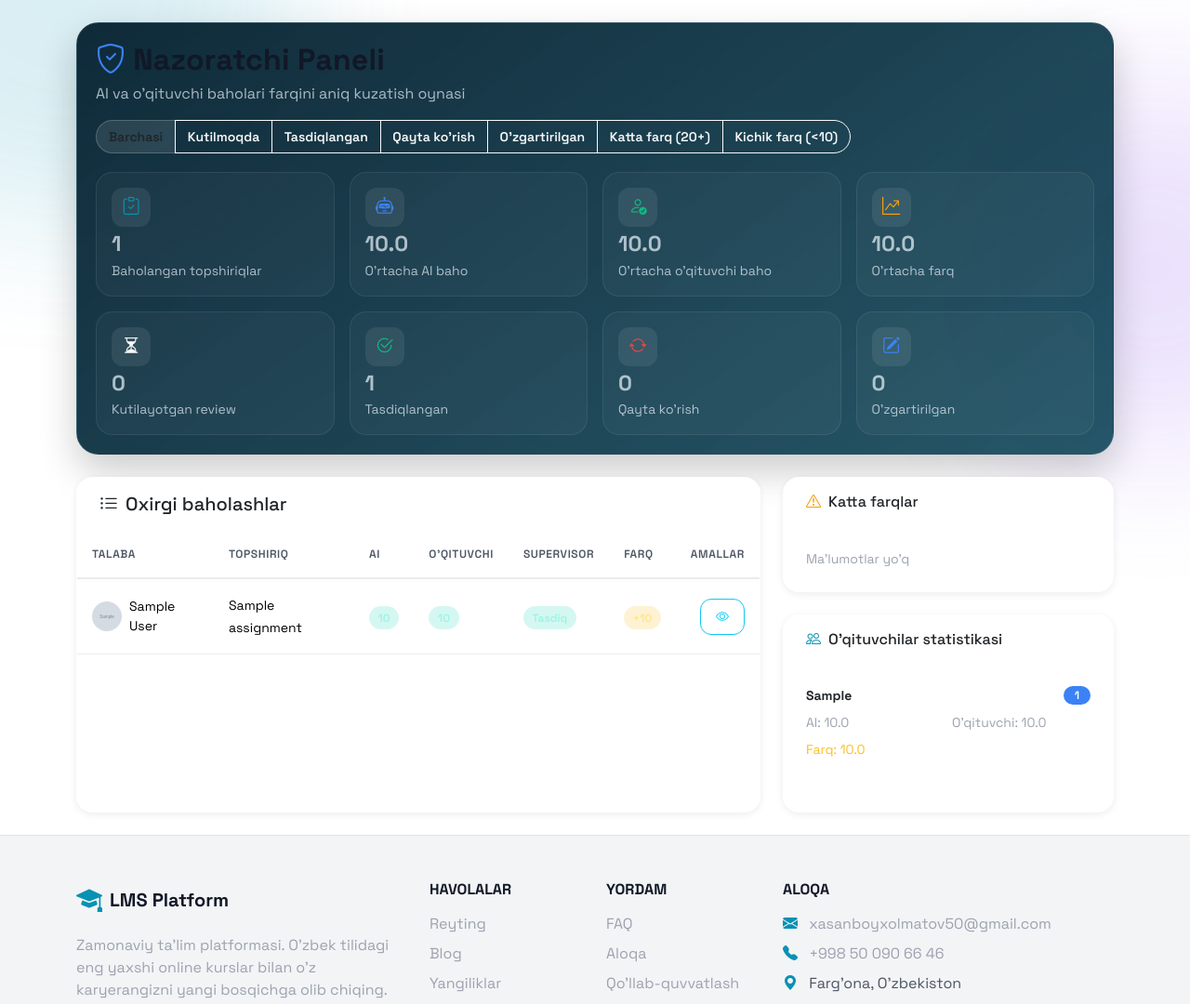
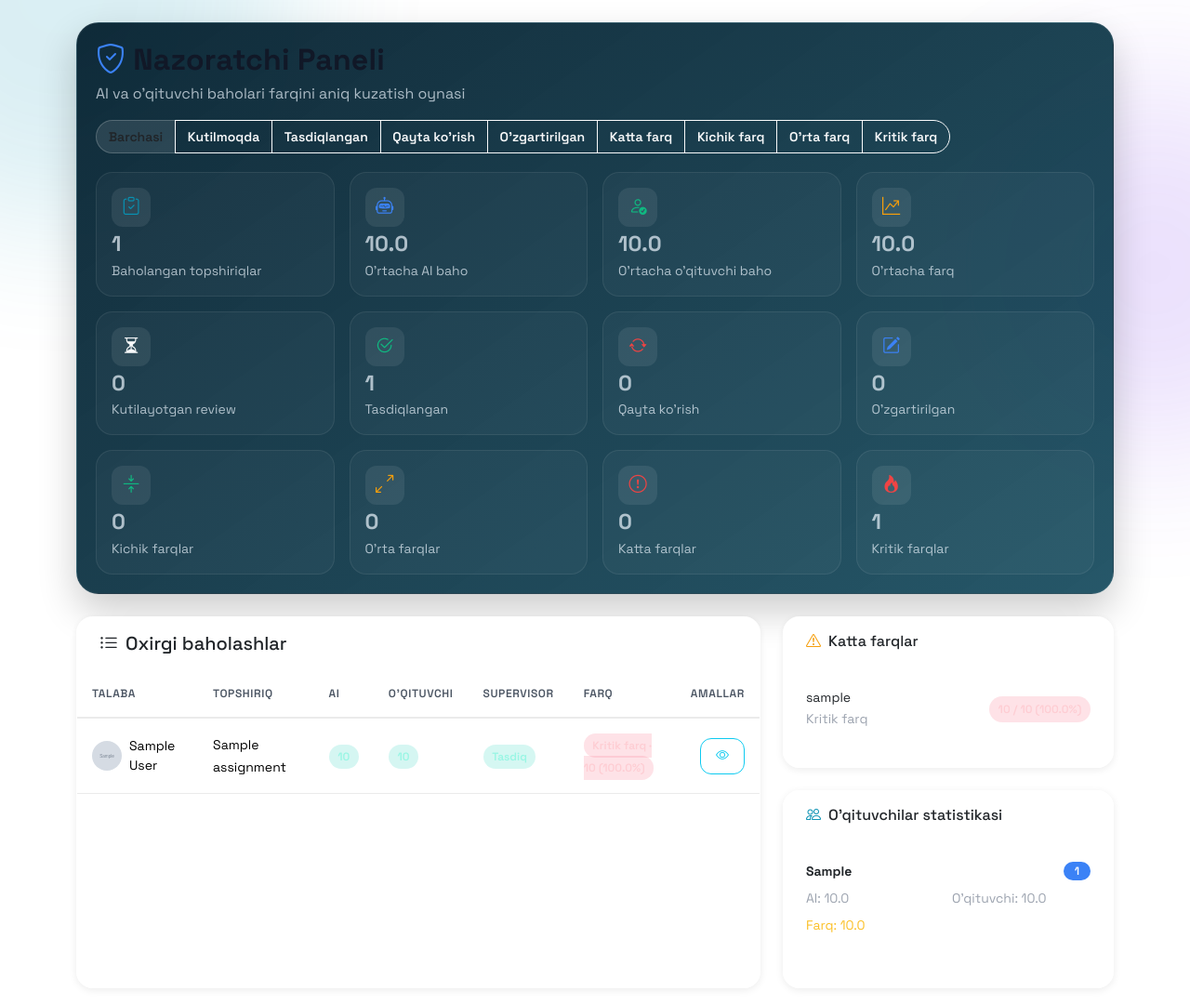
Before and after one commit to bitiruv2213-pixel/BMi, a Django app: page /supervisor/dashboard/ in a window 1280 px wide. Shown: the part 73-1153 px from the top of the page at 93% size. Run offline with Django 5.2, Linux system fonts and the light colour scheme; a user stored in the database is signed in; tables that the repository leaves empty hold one stand-in row (values such as "Sample post"); grey boxes marked "Sample" are stand-in pictures.

Commit message:
Refine supervisor difference analysis

```diff
--- a/courses/views.py
+++ b/courses/views.py
@@ -2105,69 +2105,128 @@ def supervisor_dashboard(request):
     if not _require_supervisor(request):
         return redirect('dashboard')
 
-    base_recommendations = AIGradeRecommendation.objects.filter(is_reviewed=True).select_related(
+    base_queryset = AIGradeRecommendation.objects.filter(is_reviewed=True).select_related(
         'submission',
         'submission__student',
         'submission__assignment',
         'submission__assignment__lesson__course__teacher'
     ).order_by('-reviewed_at')
-    recommendations = base_recommendations
+    base_recommendations = list(base_queryset)
+    recommendations = list(base_recommendations)
 
     # Statistika
-    total_graded = base_recommendations.count()
-    avg_ai_score = base_recommendations.aggregate(avg=Avg('ai_score'))['avg'] or 0
-    avg_teacher_score = base_recommendations.aggregate(avg=Avg('teacher_score'))['avg'] or 0
-    avg_difference = base_recommendations.aggregate(avg=Avg('score_difference'))['avg'] or 0
-    pending_reviews = base_recommendations.filter(
-        supervisor_status=AIGradeRecommendation.SUPERVISOR_STATUS_PENDING
-    ).count()
-    approved_reviews = base_recommendations.filter(
-        supervisor_status=AIGradeRecommendation.SUPERVISOR_STATUS_APPROVED
-    ).count()
-    flagged_reviews = base_recommendations.filter(
-        supervisor_status=AIGradeRecommendation.SUPERVISOR_STATUS_NEEDS_REVIEW
-    ).count()
-    overridden_reviews = base_recommendations.filter(
-        supervisor_status=AIGradeRecommendation.SUPERVISOR_STATUS_OVERRIDDEN
-    ).count()
-
-    # Katta farq bo'lgan topshiriqlar
-    large_differences = base_recommendations.filter(score_difference__gte=20).order_by('-score_difference')[:10]
+    total_graded = len(base_recommendations)
+    avg_ai_score = sum(rec.ai_score for rec in base_recommendations) / total_graded if total_graded else 0
+    avg_teacher_score = (
+        sum((rec.teacher_score or 0) for rec in base_recommendations) / total_graded if total_graded else 0
+    )
+    avg_difference = sum(rec.score_difference for rec in base_recommendations) / total_graded if total_graded else 0
+    pending_reviews = sum(
+        1 for rec in base_recommendations
+        if rec.supervisor_status == AIGradeRecommendation.SUPERVISOR_STATUS_PENDING
+    )
+    approved_reviews = sum(
+        1 for rec in base_recommendations
+        if rec.supervisor_status == AIGradeRecommendation.SUPERVISOR_STATUS_APPROVED
+    )
+    flagged_reviews = sum(
+        1 for rec in base_recommendations
+        if rec.supervisor_status == AIGradeRecommendation.SUPERVISOR_STATUS_NEEDS_REVIEW
+    )
+    overridden_reviews = sum(
+        1 for rec in base_recommendations
+        if rec.supervisor_status == AIGradeRecommendation.SUPERVISOR_STATUS_OVERRIDDEN
+    )
+    small_differences = sum(1 for rec in base_recommendations if rec.difference_level == AIGradeRecommendation.DIFFERENCE_LEVEL_SMALL)
+    medium_differences = sum(1 for rec in base_recommendations if rec.difference_level == AIGradeRecommendation.DIFFERENCE_LEVEL_MEDIUM)
+    large_differences_count = sum(1 for rec in base_recommendations if rec.difference_level == AIGradeRecommendation.DIFFERENCE_LEVEL_LARGE)
+    critical_differences = sum(1 for rec in base_recommendations if rec.difference_level == AIGradeRecommendation.DIFFERENCE_LEVEL_CRITICAL)
+
+    # Har bir baho uchun max_score ga nisbatan individual farq tahlili
+    large_differences = [
+        rec for rec in base_recommendations
+        if rec.difference_level in {
+            AIGradeRecommendation.DIFFERENCE_LEVEL_LARGE,
+            AIGradeRecommendation.DIFFERENCE_LEVEL_CRITICAL,
+        }
+    ][:10]
 
     # O'qituvchilar bo'yicha statistika
-    teacher_stats = base_recommendations.values(
-        'submission__assignment__lesson__course__teacher__username',
-        'submission__assignment__lesson__course__teacher__first_name',
-        'submission__assignment__lesson__course__teacher__last_name',
-    ).annotate(
-        total=Count('id'),
-        avg_diff=Avg('score_difference'),
-        avg_ai=Avg('ai_score'),
-        avg_teacher=Avg('teacher_score')
-    ).order_by('-avg_diff')[:10]
+    teacher_map = {}
+    for rec in base_recommendations:
+        teacher = rec.submission.assignment.lesson.course.teacher
+        key = teacher.username
+        if key not in teacher_map:
+            teacher_map[key] = {
+                'submission__assignment__lesson__course__teacher__username': teacher.username,
+                'submission__assignment__lesson__course__teacher__first_name': teacher.first_name,
+                'submission__assignment__lesson__course__teacher__last_name': teacher.last_name,
+                'total': 0,
+                'sum_diff': 0,
+                'sum_ai': 0,
+                'sum_teacher': 0,
+            }
+        teacher_map[key]['total'] += 1
+        teacher_map[key]['sum_diff'] += rec.score_difference
+        teacher_map[key]['sum_ai'] += rec.ai_score
+        teacher_map[key]['sum_teacher'] += rec.teacher_score or 0
+
+    teacher_stats = []
+    for stat in teacher_map.values():
+        total = stat['total'] or 1
+        teacher_stats.append({
+            **stat,
+            'avg_diff': stat['sum_diff'] / total,
+            'avg_ai': stat['sum_ai'] / total,
+            'avg_teacher': stat['sum_teacher'] / total,
+        })
+    teacher_stats = sorted(teacher_stats, key=lambda item: item['avg_diff'], reverse=True)[:10]
 
     # Filter
     filter_type = request.GET.get('filter')
     if filter_type == 'high_difference':
-        recommendations = recommendations.filter(score_difference__gte=20)
+        recommendations = [
+            rec for rec in recommendations
+            if rec.difference_level in {
+                AIGradeRecommendation.DIFFERENCE_LEVEL_LARGE,
+                AIGradeRecommendation.DIFFERENCE_LEVEL_CRITICAL,
+            }
+        ]
     elif filter_type == 'low_difference':
-        recommendations = recommendations.filter(score_difference__lt=10)
+        recommendations = [
+            rec for rec in recommendations
+            if rec.difference_level == AIGradeRecommendation.DIFFERENCE_LEVEL_SMALL
+        ]
+    elif filter_type == 'medium_difference':
+        recommendations = [
+            rec for rec in recommendations
+            if rec.difference_level == AIGradeRecommendation.DIFFERENCE_LEVEL_MEDIUM
+        ]
+    elif filter_type == 'critical_difference':
+        recommendations = [
+            rec for rec in recommendations
+            if rec.difference_level == AIGradeRecommendation.DIFFERENCE_LEVEL_CRITICAL
+        ]
     elif filter_type == 'pending':
-        recommendations = recommendations.filter(
-            supervisor_status=AIGradeRecommendation.SUPERVISOR_STATUS_PENDING
-        )
+        recommendations = [
+            rec for rec in recommendations
+            if rec.supervisor_status == AIGradeRecommendation.SUPERVISOR_STATUS_PENDING
+        ]
     elif filter_type == 'approved':
-        recommendations = recommendations.filter(
-            supervisor_status=AIGradeRecommendation.SUPERVISOR_STATUS_APPROVED
-        )
+        recommendations = [
+            rec for rec in recommendations
+            if rec.supervisor_status == AIGradeRecommendation.SUPERVISOR_STATUS_APPROVED
+        ]
     elif filter_type == 'needs_review':
-        recommendations = recommendations.filter(
-            supervisor_status=AIGradeRecommendation.SUPERVISOR_STATUS_NEEDS_REVIEW
-        )
+        recommendations = [
+            rec for rec in recommendations
+            if rec.supervisor_status == AIGradeRecommendation.SUPERVISOR_STATUS_NEEDS_REVIEW
+        ]
     elif filter_type == 'overridden':
-        recommendations = recommendations.filter(
-            supervisor_status=AIGradeRecommendation.SUPERVISOR_STATUS_OVERRIDDEN
-        )
+        recommendations = [
+            rec for rec in recommendations
+            if rec.supervisor_status == AIGradeRecommendation.SUPERVISOR_STATUS_OVERRIDDEN
+        ]
 
     # Paginate
     paginator = Paginator(recommendations, 20)
@@ -2184,6 +2243,10 @@ def supervisor_dashboard(request):
         'approved_reviews': approved_reviews,
         'flagged_reviews': flagged_reviews,
         'overridden_reviews': overridden_reviews,
+        'small_differences': small_differences,
+        'medium_differences': medium_differences,
+        'large_differences_count': large_differences_count,
+        'critical_differences': critical_differences,
         'large_differences': large_differences,
         'teacher_stats': teacher_stats,
         'current_filter': filter_type,
--- a/templates/courses/supervisor/dashboard.html
+++ b/templates/courses/supervisor/dashboard.html
@@ -137,10 +137,16 @@
                     O'zgartirilgan
                 </a>
                 <a href="?filter=high_difference" class="btn btn-sm filter-link {% if current_filter == 'high_difference' %}btn-light text-dark{% else %}btn-outline-light{% endif %}">
-                    Katta farq (20+)
+                    Katta farq
                 </a>
                 <a href="?filter=low_difference" class="btn btn-sm filter-link {% if current_filter == 'low_difference' %}btn-light text-dark{% else %}btn-outline-light{% endif %}">
-                    Kichik farq (&lt;10)
+                    Kichik farq
+                </a>
+                <a href="?filter=medium_difference" class="btn btn-sm filter-link {% if current_filter == 'medium_difference' %}btn-light text-dark{% else %}btn-outline-light{% endif %}">
+                    O'rta farq
+                </a>
+                <a href="?filter=critical_difference" class="btn btn-sm filter-link {% if current_filter == 'critical_difference' %}btn-light text-dark{% else %}btn-outline-light{% endif %}">
+                    Kritik farq
                 </a>
             </div>
         </div>
@@ -200,6 +206,34 @@
                     <span class="metric-icon text-info"><i class="bi bi-pencil-square"></i></span>
                     <p class="metric-value">{{ overridden_reviews }}</p>
                     <p class="metric-label">O'zgartirilgan</p>
+                </div>
+            </div>
+            <div class="col-6 col-lg-3">
+                <div class="metric-card p-3">
+                    <span class="metric-icon text-success"><i class="bi bi-arrows-collapse"></i></span>
+                    <p class="metric-value">{{ small_differences }}</p>
+                    <p class="metric-label">Kichik farqlar</p>
+                </div>
+            </div>
+            <div class="col-6 col-lg-3">
+                <div class="metric-card p-3">
+                    <span class="metric-icon text-warning"><i class="bi bi-arrows-angle-expand"></i></span>
+                    <p class="metric-value">{{ medium_differences }}</p>
+                    <p class="metric-label">O'rta farqlar</p>
+                </div>
+            </div>
+            <div class="col-6 col-lg-3">
+                <div class="metric-card p-3">
+                    <span class="metric-icon text-danger"><i class="bi bi-exclamation-circle"></i></span>
+                    <p class="metric-value">{{ large_differences_count }}</p>
+                    <p class="metric-label">Katta farqlar</p>
+                </div>
+            </div>
+            <div class="col-6 col-lg-3">
+                <div class="metric-card p-3">
+                    <span class="metric-icon text-danger"><i class="bi bi-fire"></i></span>
+                    <p class="metric-value">{{ critical_differences }}</p>
+                    <p class="metric-label">Kritik farqlar</p>
                 </div>
             </div>
         </div>
@@ -264,12 +298,14 @@
                                     {% endif %}
                                 </td>
                                 <td>
-                                    {% if rec.score_difference >= 20 %}
-                                    <span class="score-chip score-high">+{{ rec.score_difference }}</span>
-                                    {% elif rec.score_difference >= 10 %}
-                                    <span class="score-chip score-mid">+{{ rec.score_difference }}</span>
+                                    {% if rec.difference_level == 'critical' %}
+                                    <span class="score-chip score-high">{{ rec.difference_level_label }} · {{ rec.score_difference }} ({{ rec.difference_percent }}%)</span>
+                                    {% elif rec.difference_level == 'large' %}
+                                    <span class="score-chip score-high">{{ rec.difference_level_label }} · {{ rec.score_difference }} ({{ rec.difference_percent }}%)</span>
+                                    {% elif rec.difference_level == 'medium' %}
+                                    <span class="score-chip score-mid">{{ rec.difference_level_label }} · {{ rec.score_difference }} ({{ rec.difference_percent }}%)</span>
                                     {% else %}
-                                    <span class="score-chip score-good">+{{ rec.score_difference }}</span>
+                                    <span class="score-chip score-good">{{ rec.difference_level_label }} · {{ rec.score_difference }} ({{ rec.difference_percent }}%)</span>
                                     {% endif %}
                                 </td>
                                 <td class="text-end">
@@ -327,8 +363,11 @@
                 <div class="card-body">
                     {% for rec in large_differences %}
                     <div class="d-flex justify-content-between align-items-center mb-2 pb-2 {% if not forloop.last %}border-bottom{% endif %}">
-                        <small>{{ rec.submission.student.username|truncatewords:1 }}</small>
-                        <span class="score-chip score-high">+{{ rec.score_difference }}</span>
+                        <div>
+                            <small class="d-block">{{ rec.submission.student.username|truncatewords:1 }}</small>
+                            <small class="text-muted">{{ rec.difference_level_label }}</small>
+                        </div>
+                        <span class="score-chip score-high">{{ rec.score_difference }} / {{ rec.max_score }} ({{ rec.difference_percent }}%)</span>
                     </div>
                     {% empty %}
                     <p class="text-muted small mb-0">Ma'lumotlar yo'q</p>
--- a/templates/courses/supervisor/recommendation_detail.html
+++ b/templates/courses/supervisor/recommendation_detail.html
@@ -72,12 +72,12 @@
                             </div>
                         </div>
                         <div class="col-md-4">
-                            <div class="p-4 rounded {% if recommendation.score_difference >= 20 %}bg-danger{% elif recommendation.score_difference >= 10 %}bg-warning{% else %}bg-success{% endif %} text-white">
+                            <div class="p-4 rounded {% if recommendation.difference_level == 'critical' or recommendation.difference_level == 'large' %}bg-danger{% elif recommendation.difference_level == 'medium' %}bg-warning{% else %}bg-success{% endif %} text-white">
                                 <i class="bi bi-arrow-left-right mb-2" style="font-size: 2rem;"></i>
                                 <div class="display-4 fw-bold">{{ recommendation.score_difference }}</div>
-                                <div class="opacity-75">Farq</div>
+                                <div class="opacity-75">{{ recommendation.difference_level_label }}</div>
                                 <div class="mt-2">
-                                    <small class="badge bg-white text-dark">Max: {{ recommendation.max_score }}</small>
+                                    <small class="badge bg-white text-dark">Max: {{ recommendation.max_score }} · {{ recommendation.difference_percent }}%</small>
                                 </div>
                             </div>
                         </div>
```
Also changed, not shown: courses/models.py (+31 -0 lines), courses/tests.py (+40 -0 lines).
